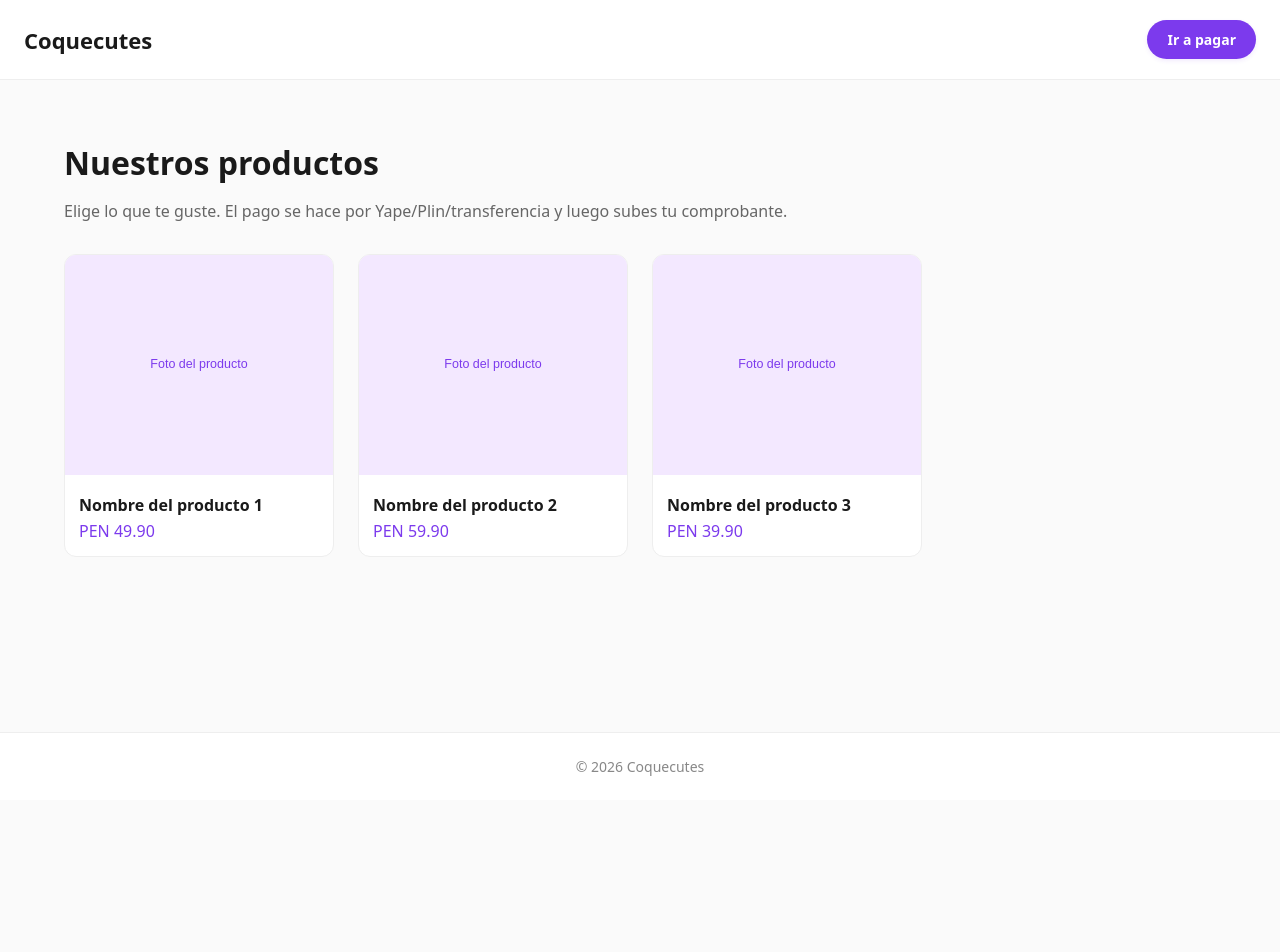
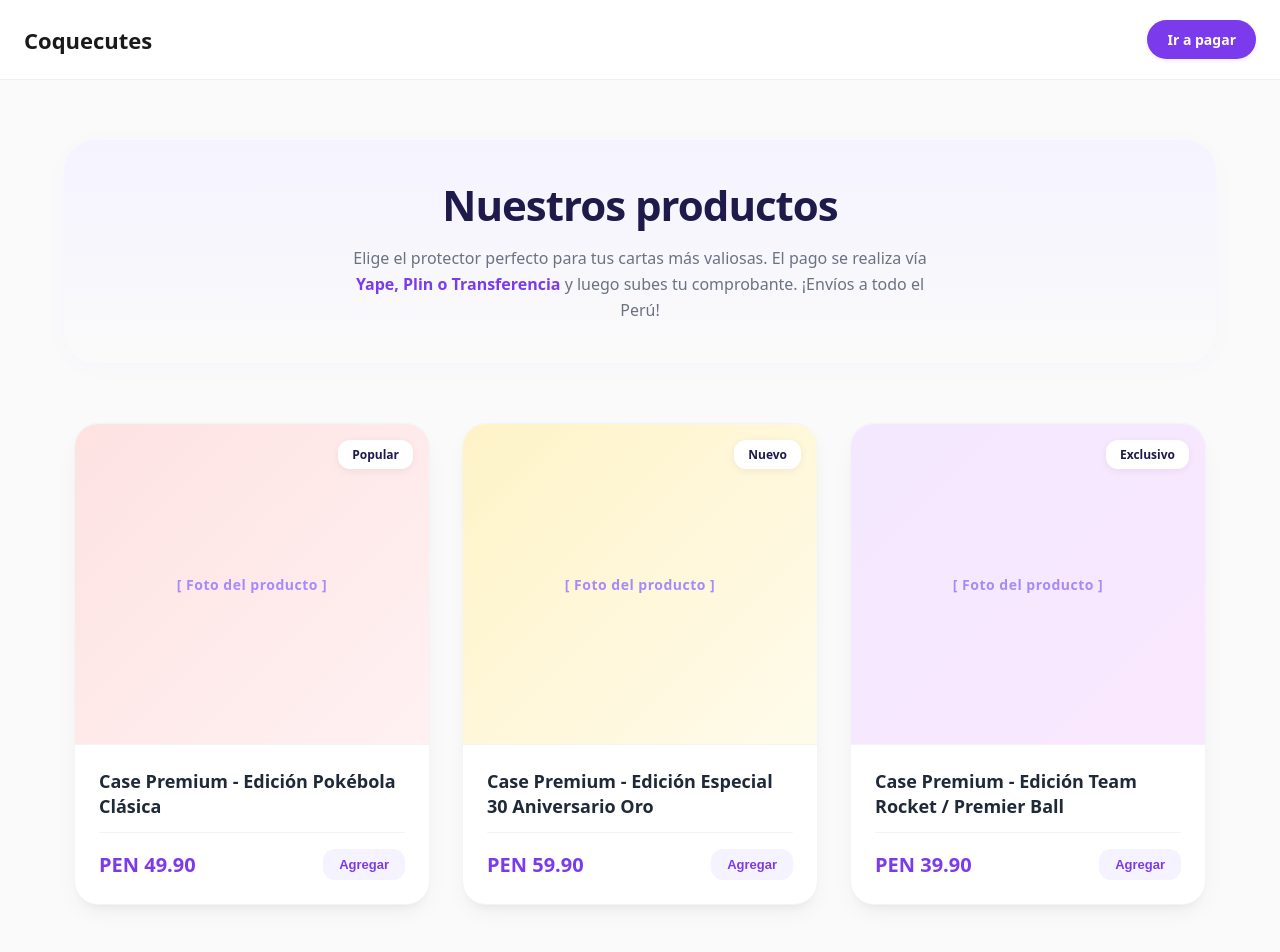
Before and after one commit to CJNunezV/coquecutes, a Next.js app: page / in a window 1280 px wide. Shown: the top 952 px of the page. Before the commit the page ends 800 px from the top, so only its background shows below. Built offline with nearby package versions, Linux system fonts and the light colour scheme.

Commit message:
changes 2

```diff
--- a/app/page.js
+++ b/app/page.js
@@ -1,48 +1,164 @@
-import Link from "next/link";
-import { products } from "@/data/products";
+export default function ProductsPage() {
+  // Simulación de los productos basados en tus increíbles diseños impresos en 3D
+  const products = [
+    {
+      id: 1,
+      name: "Case Premium - Edición Pokébola Clásica",
+      price: "PEN 49.90",
+      tag: "Popular",
+      bgGradient: "linear-gradient(135deg, #fee2e2 0%, #fff1f2 100%)" // Fondo sutil rojizo/rosa
+    },
+    {
+      id: 2,
+      name: "Case Premium - Edición Especial 30 Aniversario Oro",
+      price: "PEN 59.90",
+      tag: "Nuevo",
+      bgGradient: "linear-gradient(135deg, #fef3c7 0%, #fffbeb 100%)" // Fondo sutil dorado/amarillo
+    },
+    {
+      id: 3,
+      name: "Case Premium - Edición Team Rocket / Premier Ball",
+      price: "PEN 39.90",
+      tag: "Exclusivo",
+      bgGradient: "linear-gradient(135deg, #f3e8ff 0%, #fae8ff 100%)" // Fondo sutil morado
+    }
+  ];
 
-export default function HomePage() {
   return (
-    <div>
-      <h1 style={{ fontSize: 32, marginBottom: 8 }}>Nuestros productos</h1>
-      <p style={{ color: "#666", marginBottom: 32 }}>
-        Elige lo que te guste. El pago se hace por Yape/Plin/transferencia y luego subes tu comprobante.
-      </p>
+    <div style={{ width: "100%", padding: "20px 0" }}>
 
-      <div
-        style={{
-          display: "grid",
-          gridTemplateColumns: "repeat(auto-fill, minmax(220px, 1fr))",
-          gap: 24,
-        }}
-      >
+      {/* Sección Hero / Presentación Corta */}
+      <div style={{
+        textAlign: "center",
+        marginBottom: "60px",
+        padding: "40px 20px",
+        background: "linear-gradient(180deg, #f5f3ff 0%, #fafafa 100%)", // Gradiente morado pastel super suave hacia el fondo de la página
+        borderRadius: "32px",
+        boxShadow: "0 4px 20px rgba(124, 58, 237, 0.03)"
+      }}>
+        <h1 style={{
+          fontSize: "42px",
+          fontWeight: "800",
+          letterSpacing: "-1px",
+          color: "#1e1b4b",
+          margin: "0 0 16px 0",
+          lineHeight: "1.2"
+        }}>
+          Nuestros productos
+        </h1>
+        <p style={{
+          fontSize: "16px",
+          color: "#6b7280",
+          maxWidth: "600px",
+          margin: "0 auto",
+          lineHeight: "1.6"
+        }}>
+          Elige el protector perfecto para tus cartas más valiosas. El pago se realiza vía
+          <strong style={{ color: "#7c3aed" }}> Yape, Plin o Transferencia </strong> y luego subes tu comprobante. ¡Envíos a todo el Perú!
+        </p>
+      </div>
+
+      {/* Grid de Productos Rediseñado */}
+      <div style={{
+        display: "grid",
+        gridTemplateColumns: "repeat(auto-fit, minmax(300px, 1fr))",
+        gap: "32px",
+        padding: "0 10px"
+      }}>
         {products.map((product) => (
-          <Link
-            key={product.slug}
-            href={`/producto/${product.slug}`}
-            style={{
-              textDecoration: "none",
-              color: "inherit",
-              border: "1px solid #eee",
-              borderRadius: 12,
-              overflow: "hidden",
-              background: "#fff",
-            }}
-          >
-            <img
-              src={product.image}
-              alt={product.name}
-              style={{ width: "100%", height: 220, objectFit: "cover" }}
-            />
-            <div style={{ padding: 14 }}>
-              <div style={{ fontWeight: 600 }}>{product.name}</div>
-              <div style={{ color: "#7c3aed", marginTop: 4 }}>
-                {product.currency} {product.price.toFixed(2)}
+          <div key={product.id} style={{
+            backgroundColor: "#ffffff",
+            borderRadius: "24px",
+            overflow: "hidden",
+            boxShadow: "0 10px 25px -5px rgba(0, 0, 0, 0.05), 0 8px 10px -6px rgba(0, 0, 0, 0.05)",
+            border: "1px solid #f3f4f6",
+            transition: "transform 0.2s, boxShadow 0.2s",
+            display: "flex",
+            flexDirection: "column"
+          }}>
+
+            {/* Contenedor de la Foto con Gradiente Personalizado */}
+            <div style={{
+              background: product.bgGradient,
+              height: "320px",
+              display: "flex",
+              alignItems: "center",
+              justifyContent: "center",
+              position: "relative",
+              borderBottom: "1px solid #f1f5f9"
+            }}>
+              {/* Etiqueta flotante del producto */}
+              <span style={{
+                position: "absolute",
+                top: "16px",
+                right: "16px",
+                backgroundColor: "#ffffff",
+                color: "#1e1b4b",
+                padding: "6px 14px",
+                borderRadius: "12px",
+                fontSize: "12px",
+                fontWeight: "700",
+                boxShadow: "0 2px 8px rgba(0,0,0,0.06)"
+              }}>
+                {product.tag}
+              </span>
+
+              {/* Texto temporal hasta que pongas la etiqueta <img /> real */}
+              <span style={{ color: "#a78bfa", fontSize: "14px", fontWeight: "600", letterSpacing: "0.5px" }}>
+                [ Foto del producto ]
+              </span>
+            </div>
+
+            {/* Información del Producto */}
+            <div style={{ padding: "24px", display: "flex", flexDirection: "column", flexGrow: 1 }}>
+              <h3 style={{
+                fontSize: "18px",
+                fontWeight: "700",
+                color: "#1f2937",
+                margin: "0 0 12px 0",
+                lineHeight: "1.4",
+                minHeight: "50px" // Para que los textos largos no desalinien las tarjetas
+              }}>
+                {product.name}
+              </h3>
+
+              <div style={{
+                display: "flex",
+                alignItems: "center",
+                justifyContent: "space-between",
+                marginTop: "auto",
+                paddingTop: "16px",
+                borderTop: "1px solid #f3f4f6"
+              }}>
+                <span style={{
+                  fontSize: "20px",
+                  fontWeight: "800",
+                  color: "#7c3aed" // Morado característico de tu web
+                }}>
+                  {product.price}
+                </span>
+
+                {/* Botón de acción directa */}
+                <button style={{
+                  backgroundColor: "#f5f3ff",
+                  color: "#7c3aed",
+                  border: "none",
+                  padding: "8px 16px",
+                  borderRadius: "12px",
+                  fontWeight: "700",
+                  fontSize: "13px",
+                  cursor: "pointer",
+                  transition: "background 0.2s"
+                }}>
+                  Agregar
+                </button>
               </div>
             </div>
-          </Link>
+
+          </div>
         ))}
       </div>
+
     </div>
   );
 }
```
